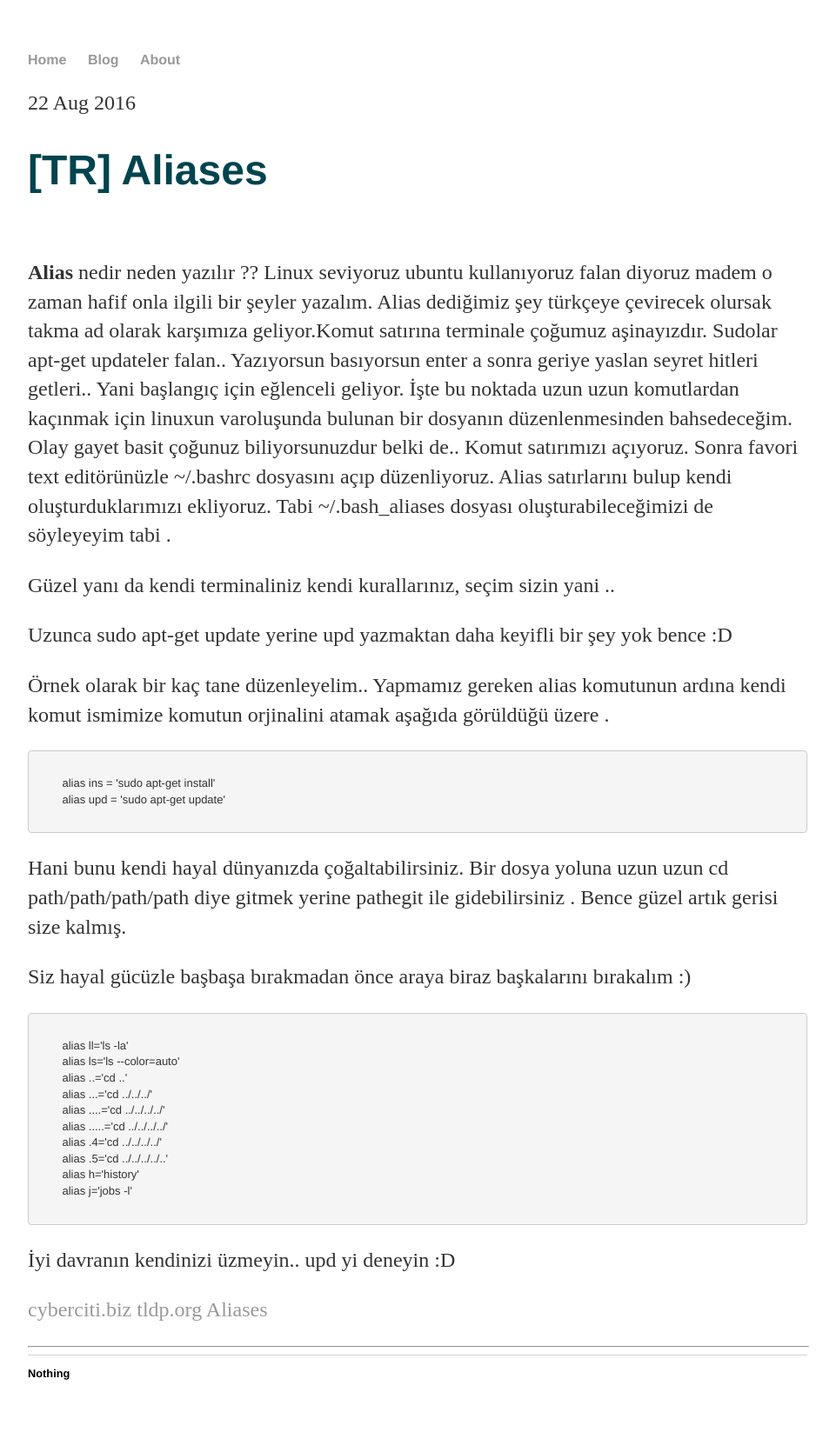
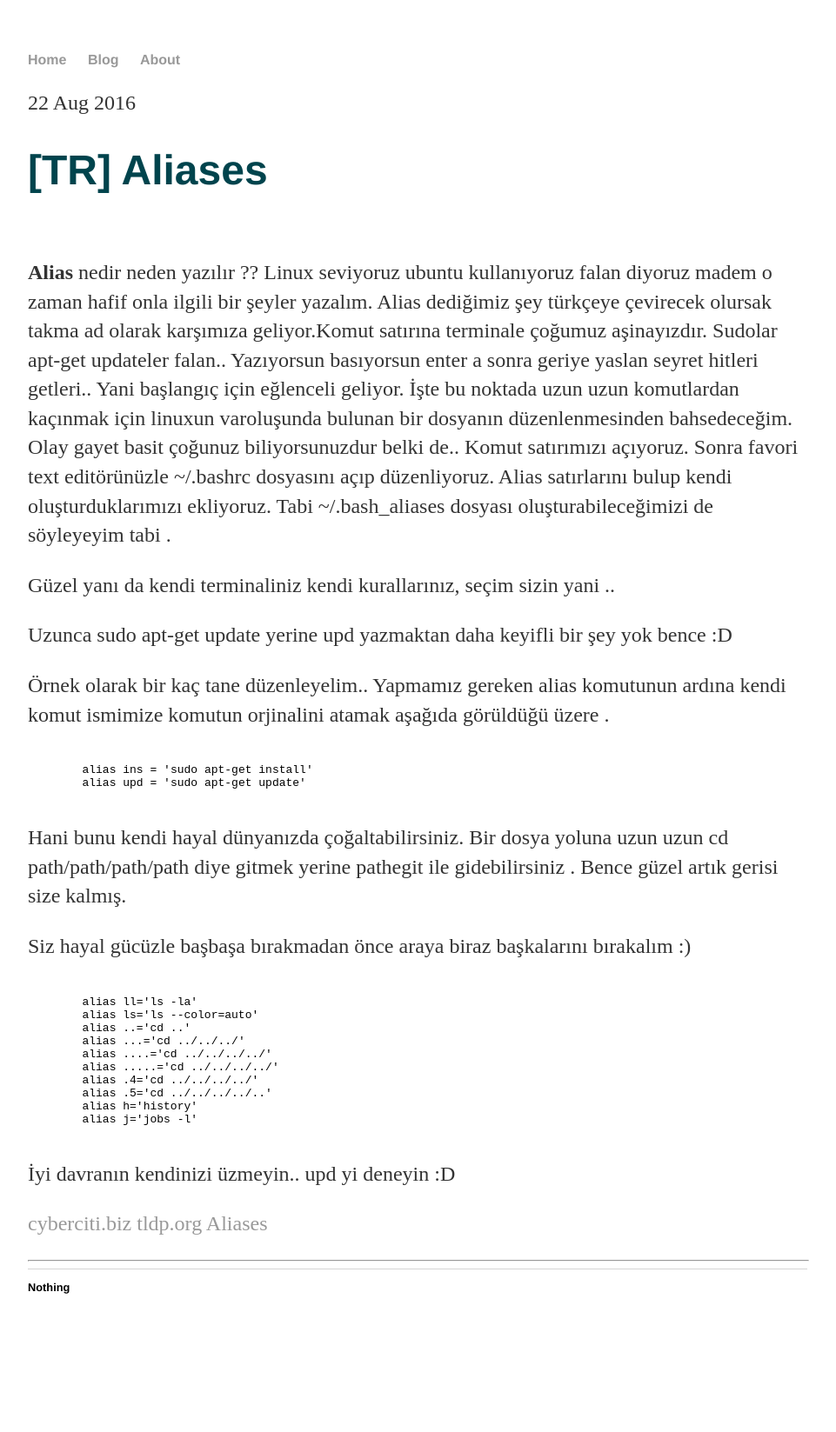
Before and after one commit to mturk111/mturk111.github.io, a Jekyll site: the page built from _posts/2016-08-22-Aliases.md, in a window 1280 px wide. Shown: the whole page at 87% size, without its empty margins (160-1121 px from the left). Built offline with Jekyll 4.4.1, drawn with Linux system fonts in a browser that asks for light colours; comment, search, counter and statistics services are not loaded; after the commit the page ends 1548 px from its top, so only the background shows below that.

Commit message:
chng css

```diff
--- a/css/blog-style.css
+++ b/css/blog-style.css
@@ -65,38 +65,3 @@ ul.posts li {
 	width: 33%;
 
 }
-
-code,
-pre{
-  font-family:'Helvetica', 'Arial', 'Sans-Serif';
-  font-size: 1em;
-}
-
-code {
-  padding: 2px 4px;
-  font-size: 90%;
-  color: #c7254e;
-  background-color: #f9f2f4;
-  border-radius: 4px;
-}
-pre {
-  display: block;
-  padding: 9.5px;
-  margin: 0 0 10px;
-  font-size: 13px;
-  line-height: 1.42857143;
-  word-break: break-all;
-  word-wrap: break-word;
-  color: #333333;
-  background-color: #f5f5f5;
-  border: 1px solid #cccccc;
-  border-radius: 4px;
-}
-pre code {
-  padding: 0;
-  font-size: inherit;
-  color: inherit;
-  white-space: pre-wrap;
-  background-color: transparent;
-  border-radius: 0;
-}
```
